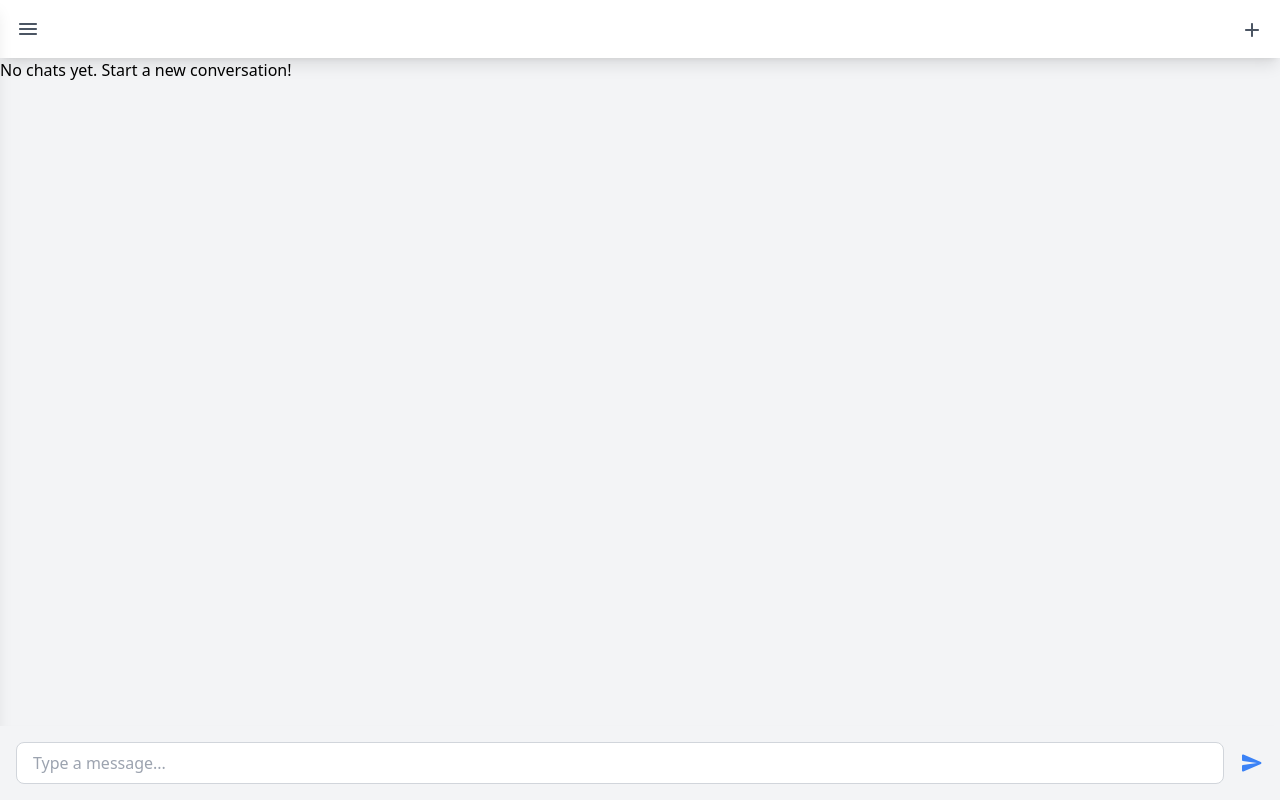
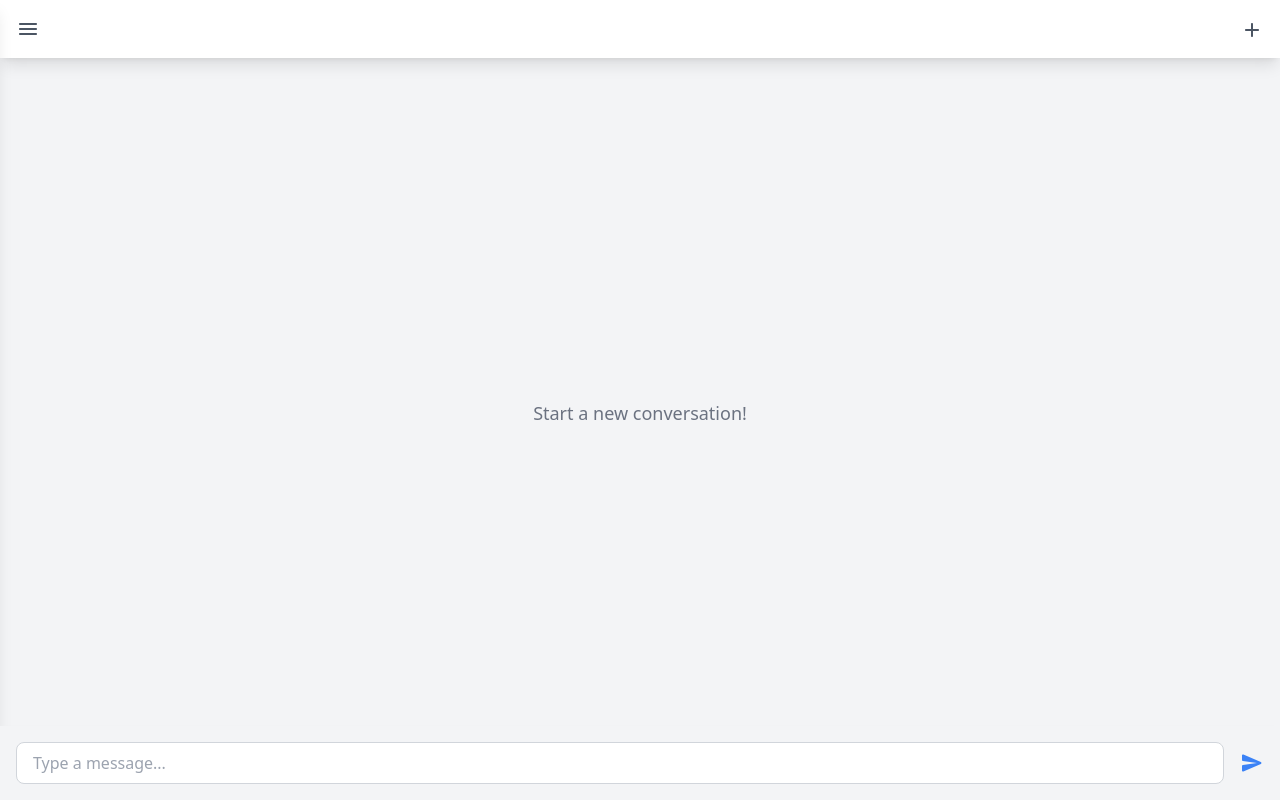
Before and after one commit to rainof/ai-chatbot-app, a React (Create React App) app in the folder client/: page / in a window 1280 px wide. Built offline with nearby package versions, Linux system fonts and the light colour scheme.

Commit message:
style(frontend): apply Tailwind CSS classes to update pages

```diff
--- a/client/src/pages/ChatPage.js
+++ b/client/src/pages/ChatPage.js
@@ -16,7 +16,7 @@ function ChatPage({
   setIsDelete,
 }) {
   return (
-    <>
+    <div className="flex flex-col h-screen bg-white">
       <NavBar
         chats={chats}
         setChats={setChats}
@@ -27,15 +27,17 @@ function ChatPage({
         fetchChatById={fetchChatById}
         setIsDelete={setIsDelete}
       />
-      <div>
+      <div className="flex flex-grow">
         <Content
           chats={chats}
           activeChatId={activeChatId}
           updateResponse={updateResponse}
         />
+      </div>
+      <div className="p-4 border-t border-gray-200">
         <InputField handleSend={handleSend} setActiveChatId={setActiveChatId} />
       </div>
-    </>
+    </div>
   );
 }
 
--- a/client/src/pages/NewPage.js
+++ b/client/src/pages/NewPage.js
@@ -15,7 +15,7 @@ function NewPage({
   setIsDelete,
 }) {
   return (
-    <>
+    <div className="flex flex-col h-screen bg-gray-100">
       <NavBar
         chats={chats}
         setChats={setChats}
@@ -27,11 +27,15 @@ function NewPage({
         setIsDelete={setIsDelete}
       />
       {/* Blank content for a new page */}
-      <div className="content-container">
-        <p>No chats yet. Start a new conversation!</p>
+      <div className="flex flex-grow items-center justify-center text-center">
+        <p className="text-gray-500 text-lg font-medium">
+          Start a new conversation!
+        </p>
       </div>
-      <InputField handleSend={handleSend} />
-    </>
+      <div className="p-4">
+        <InputField handleSend={handleSend} />
+      </div>
+    </div>
   );
 }
 
```
